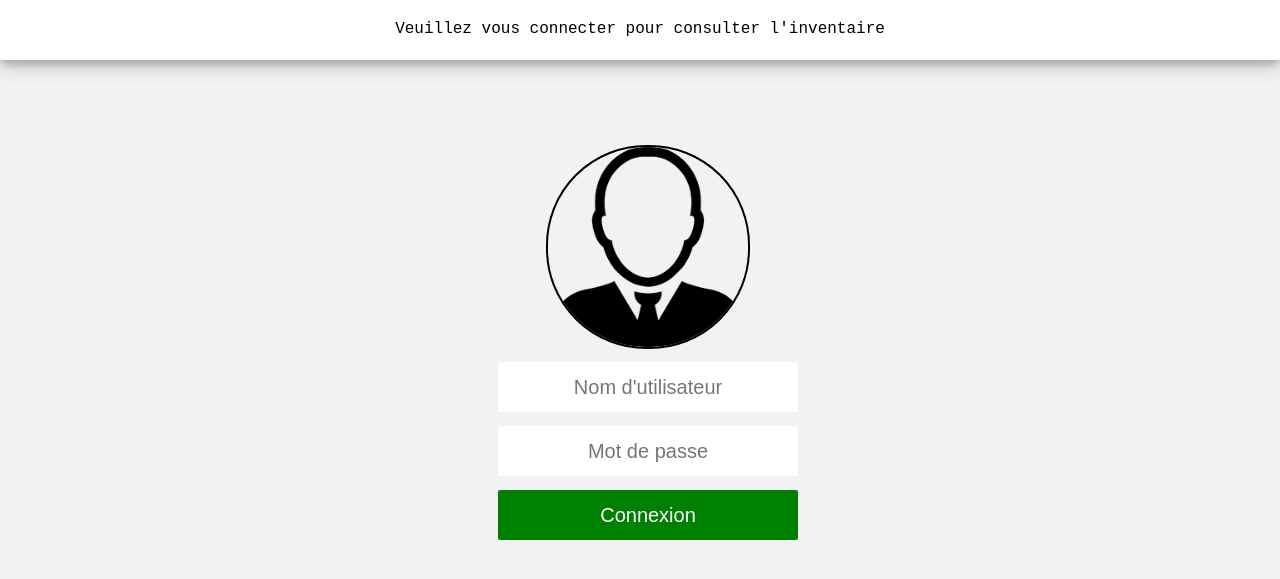
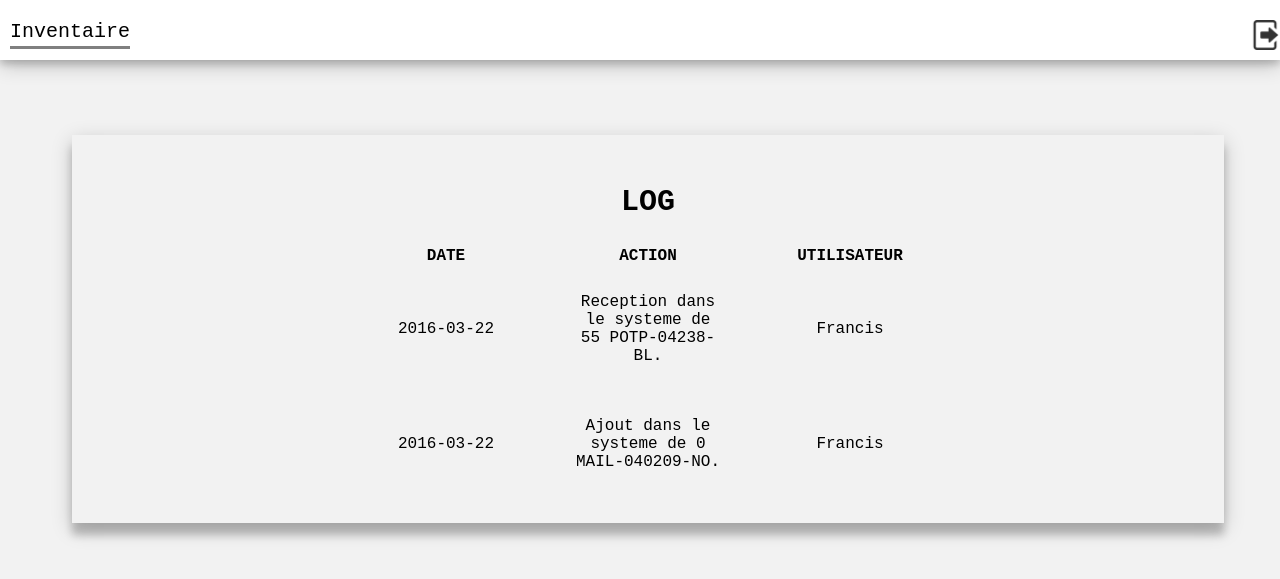
Before and after one commit to FrankyStark11/CloJalbSS, a PHP site: page /index.php/Home/Configuration in a window 1280 px wide. Shown: the top 579 px of the page. Run offline with PHP 8.4, Linux system fonts and the light colour scheme; the visitor is signed in with stand-in values (Sample User, id 1); data comes from the database, SQL or seed files in the repository; both versions use the stored data as it was after the commit.

Commit message:
mise en place du LOG ansi que la page de config pour la consultation

```diff
--- a/app/controllers/Home.php
+++ b/app/controllers/Home.php
@@ -9,6 +9,14 @@
 			$result = $Model->GetInv();
 			$_SESSION["LstInventaire"] = $result;
 			parent::view('Home/Index');
+		}
+
+		public function Configuration(){
+
+			$Model = new modHome();
+			$result = $Model->GetLog();
+			$_SESSION["LstLog"] = $result;
+			parent::view('Home/Config');
 		}
 
 		public function GetElementInvParamStr(){
--- a/app/models/Home.php
+++ b/app/models/Home.php
@@ -14,6 +14,32 @@
 			$sql = null;
 
 			return $result;
+		}
+
+		//retourne l'intégralité de l'inventaire pour lafficher
+		function GetLog(){
+			$db = $this->connectDB();
+
+			$sql = $db->prepare("SELECT * FROM Log");
+			$sql->execute();
+			$result = $sql->fetchAll(PDO::FETCH_ASSOC);
+
+			$db = null;
+			$sql = null;
+
+			return $result;
+		}
+
+		function InscriptionLog($Action = "Sans action"){
+			$db = $this->connectDB();
+
+			$sql = $db->prepare("INSERT INTO Log (LogAction,LogUtilisateur) VALUES (:Action,:Utilisateur)");
+			$sql->bindValue(":Action",$Action);
+			$sql->bindValue(":Utilisateur",$_SESSION["NomUtilisateur"]);
+			$sql->execute();
+
+			$db = null;
+			$sql = null;
 		}
 
 		function Connextion($Username,$Mdp){
@@ -97,6 +123,9 @@
 
 			$sql->execute();
 
+			$ActionString = "Ajout dans le systeme de  " . $DataQte . " " . $DataNoId . ".";
+			$this->InscriptionLog($ActionString);
+
 			$db = null;
 			$sql = null;
 		}
@@ -110,6 +139,9 @@
 			$sql->bindValue(":Qte", $Qte);
 
 			$sql->execute();
+
+			$ActionString = "Reception dans le systeme de " . $Qte . " " . $ID . ".";
+			$this->InscriptionLog($ActionString);
 
 			$db = null;
 			$sql = null;
--- /dev/null
+++ b/app/views/Home/Config.php
@@ -0,0 +1,63 @@
+<?php
+//session_start();
+	//si une fausse accès à la page, on le kick
+	//if($_SESSION["NomUser"] != "Administrateur"){
+		//header("Refresh:0; ../Home/Login");
+	//}
+?>
+<html>
+<head>
+
+	<title>Inventaire Clôture Jalbert</title>
+	<meta http-equiv="content-type" content="text/html; charset=utf-8" />
+	<link rel="stylesheet" type="text/css" href="/css/style2.css" />
+	<script type="text/javascript" src="/js/jquery-1.12.1.min.js"></script>
+	<script type="text/javascript" src="/js/javascript.js"></script>
+
+
+</head>
+
+<body>
+	<div class="Header" align="center">
+		<ul class="NavBar">
+			<?php
+
+			if(isset($_SESSION["NomUtilisateur"]) ){echo '<li class="NavBar"><a class="NavBar" href="/index.php/Home/Accueil">Inventaire</a></li>';}
+
+			if(isset($_SESSION["TypeCompte"]) && $_SESSION["TypeCompte"] == 1){
+				echo '<li class="NavBar"><a class="NavBar" href="/index.php/Home/InventaireInsertion">Insertion</a></li>';
+				echo '<li class="NavBar"><a class="NavBar" href="/index.php/Home/Reception">Réception</a></li>';
+				echo '<li class="NavBar"><a class="Selected"  href="/index.php/Home/Configuration"><img class="ConfigImage" src="/images/icon/Gear-icon.png"></a></li>';
+			}
+
+
+			if(isset($_SESSION["NomUtilisateur"]) ){echo '<li class="NavBar" ><a href="/index.php/Admin/TerminerSession"><img class="ConfigImage" src="/images/icon/exit-icon.png"></a></li>';}
+				else{ echo '<li class="NavBar" ><a href="/index.php/Home/Login">Connexion</a></li>';}
+			 ?>
+		</ul>
+	</div>
+	<div id="Main" class="Main" align="center">
+		<div class="ConfigBox">
+			<h2>LOG</h2>
+
+			<table class="LogData">
+				<tr>
+					<th> DATE </th>
+					<th> ACTION </th>
+					<th> UTILISATEUR </th>
+				</tr>
+
+				<?php
+				foreach ($_SESSION["LstLog"] as $value) {
+				    echo "<tr>";
+				    echo "<td>". $value["LogDate"] ."</td><td>". $value["LogAction"] ."</td><td>". $value["LogUtilisateur"] ."</td>";
+				    echo "</tr>";
+				}
+				?>
+
+			</table>
+		</div>
+	</div>
+</body>
+
+</html>
--- a/app/views/Home/Index.php
+++ b/app/views/Home/Index.php
@@ -28,12 +28,12 @@
 			if(isset($_SESSION["TypeCompte"]) && $_SESSION["TypeCompte"] == 1){
 				echo '<li class="NavBar"><a class="NavBar" href="/index.php/Home/InventaireInsertion">Insertion</a></li>';
 				echo '<li class="NavBar"><a class="NavBar" href="/index.php/Home/Reception">Réception</a></li>';
-				echo '<li class="NavBar"><a class="NavBar" href="/index.php/Home/Reception">Configuration</a></li>';
+				echo '<li class="NavBar"><a class="NavBar" href="/index.php/Home/Configuration"><img class="ConfigImage" src="/images/icon/Gear-icon.png"></a></li>';
 			}
 
 
-			if(isset($_SESSION["NomUtilisateur"]) ){echo '<li class="NavBar" ><a class="NavBar" href="/index.php/Admin/TerminerSession">Déconnexion</a></li>';}
-				else{ echo '<li class="NavBar" ><a class="NavBar" href="/index.php/Home/Login">Connexion</a></li>';}
+			if(isset($_SESSION["NomUtilisateur"]) ){echo '<li ><a href="/index.php/Admin/TerminerSession"><img class="ConfigImage" src="/images/icon/exit-icon.png"></a></li>';}
+				else{ echo '<li class="NavBar" ><a href="/index.php/Home/Login">Connexion</a></li>';}
 			 ?>
 		</ul>
 	</div>
--- a/public/css/style2.css
+++ b/public/css/style2.css
@@ -18,6 +18,12 @@
 	padding-top:5px;
 	padding-bottom: 40px;
 }
+
+img.ConfigImage{
+	width: 30px;
+	height: 30px;
+}
+
 div.SearchBoxPiece{
 	background-image: url(../images/BG/MetalPattern.png);
 
@@ -228,7 +234,7 @@
 
 	font-size: 15px;
 
-	border-width: 1px;
+	border-width: 0px;
 	border-color: black;
 	border-style: solid;
 
@@ -330,11 +336,42 @@
 	box-shadow: 0 12px 8px 0 rgba(0, 0, 0, 0.2), 0 6px 20px 0 rgba(0, 0, 0, 0.2);
 }
 
+div.ConfigBox{
+	width: 90%;
+	height: auto;
+		min-height: 200px;
+		max-height: 600px;
+
+	box-shadow: 0 12px 8px 0 rgba(0, 0, 0, 0.2), 0 6px 20px 0 rgba(0, 0, 0, 0.2);
+	box-sizing: border-box;
+
+	margin-top: 10px;
+	margin-bottom: 5px;
+
+	padding: 25px;
+
+	overflow: auto;
+
+}
+
+table.LogData td{
+	width: 150px;
+	text-align: center;
+	padding: 25px;
+}
+
+table.LogData tr:hover{
+	background-color: #e6e6e6;
+	cursor: default;
+}
+
 div.InfoPiece{
-	background-image: url(../images/BG/MetalPattern.png);
+
+
 
 	display: block;
 	position: relative;
+
 
 	width: 94%;
 		min-width: 600px;
@@ -376,14 +413,14 @@
 
 	box-sizing: border-box;
 
-	background-color: gray;
+	background-color: #e6e6e6;
 }
 
 div.DescPlus td{
 	width: 150px;
 
 	text-align: left;
-	color: white;
+	color: black;
 
 }
 
@@ -416,7 +453,7 @@
 
 table.InfoPiece tr {
 	transition: 0.5s;
-	color: white;
+	color: black;
 
 	border-radius: 6px;
 	border-width: 1px;
```
Also changed, not shown: app/views/Home/Insertion.php (+5 -4 lines), app/views/Home/Reception.php (+5 -4 lines), app/bd/CloJalb.sqlite, public/images/icon/Gear-icon.png (added), public/images/icon/exit-icon.png (added), 3 other files.
